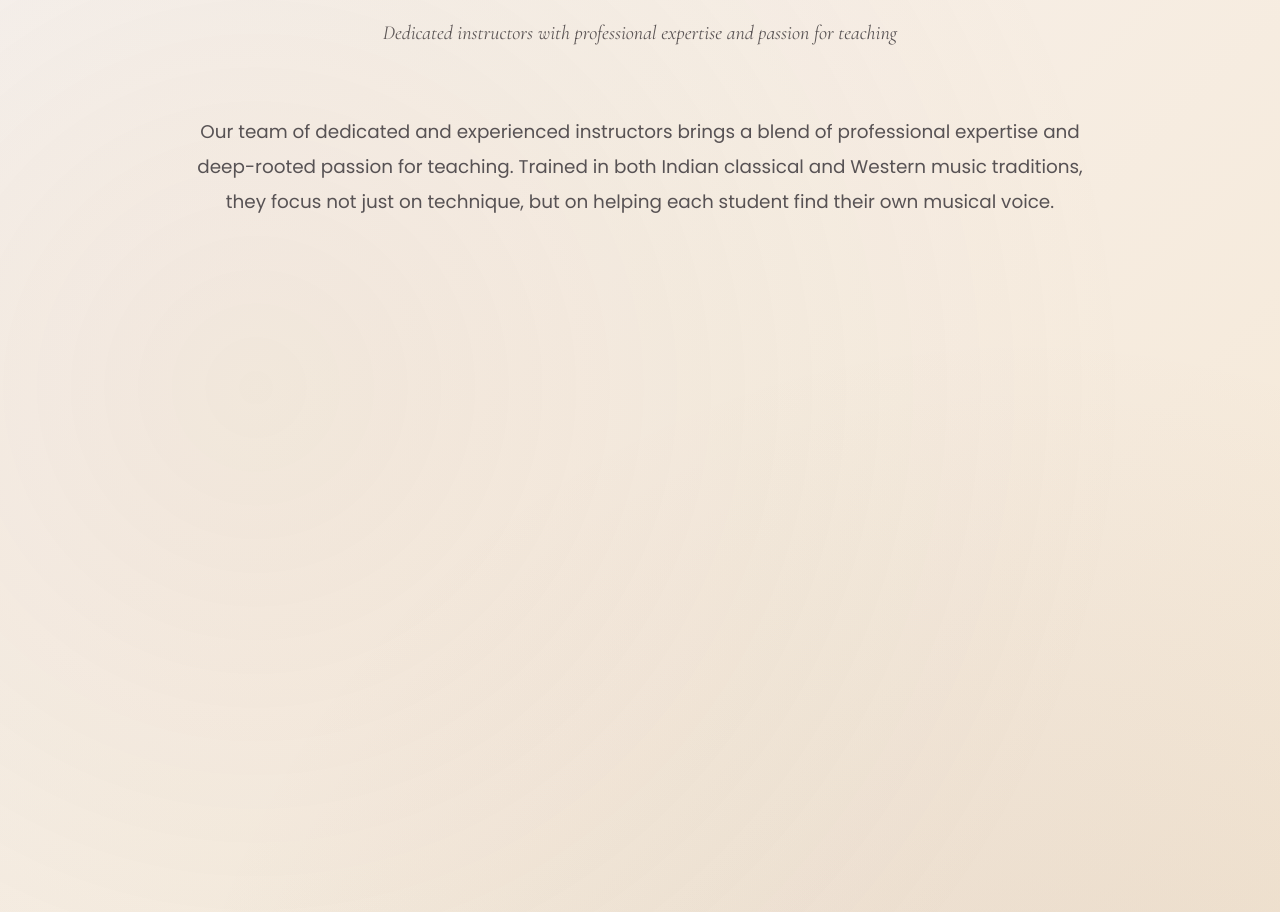
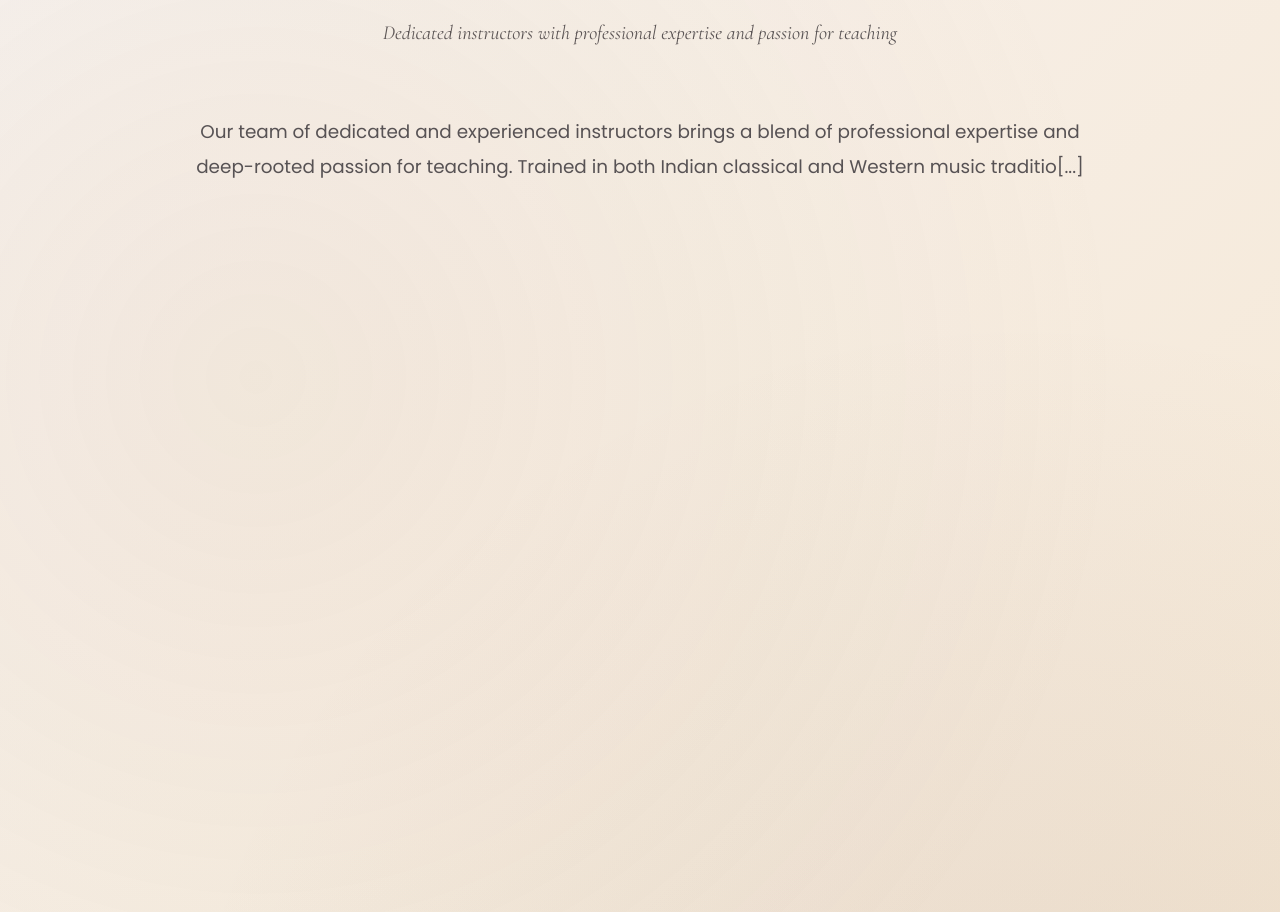
Before and after one commit to JagannathChakraborty/t-shourie-music-school-new, a React (Create React App) app: page / in a window 1280 px wide. Shown: the part 9836-10748 px from the top of the page. Built offline with nearby package versions, Linux system fonts and the light colour scheme; a web font is replaced by a local one.

Commit message:
Updated Faculty.js file with new content.

```diff
--- a/src/components/Faculty/Faculty.js
+++ b/src/components/Faculty/Faculty.js
@@ -139,7 +139,7 @@ const Faculty = () => {
         {/* Faculty Intro */}
         <div className="faculty-intro">
           <p>
-            Our team of dedicated and experienced instructors brings a blend of professional expertise and deep-rooted passion for teaching. Trained in both Indian classical and Western music traditions, they focus not just on technique, but on helping each student find their own musical voice.
+            Our team of dedicated and experienced instructors brings a blend of professional expertise and deep-rooted passion for teaching. Trained in both Indian classical and Western music traditio[...]
           </p>
         </div>
 
@@ -153,12 +153,12 @@ const Faculty = () => {
                 </div>
                 <div className="faculty-overlay">
                   <div className="faculty-social">
-                    <a href="#" className="social-link" aria-label="LinkedIn">
+                    <button type="button" className="social-link" aria-label="LinkedIn">
                       <FaLinkedin />
-                    </a>
-                    <a href="#" className="social-link" aria-label="Email">
+                    </button>
+                    <button type="button" className="social-link" aria-label="Email">
                       <FaEnvelope />
-                    </a>
+                    </button>
                   </div>
                 </div>
                 <div className="faculty-badge">
```
